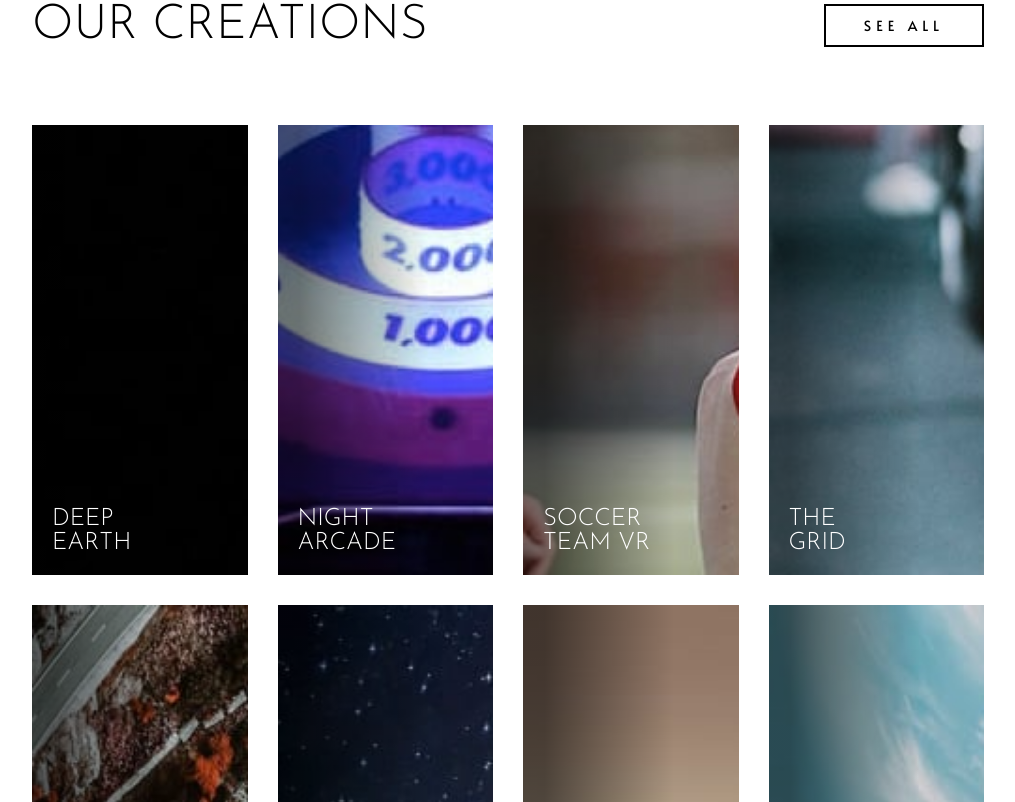
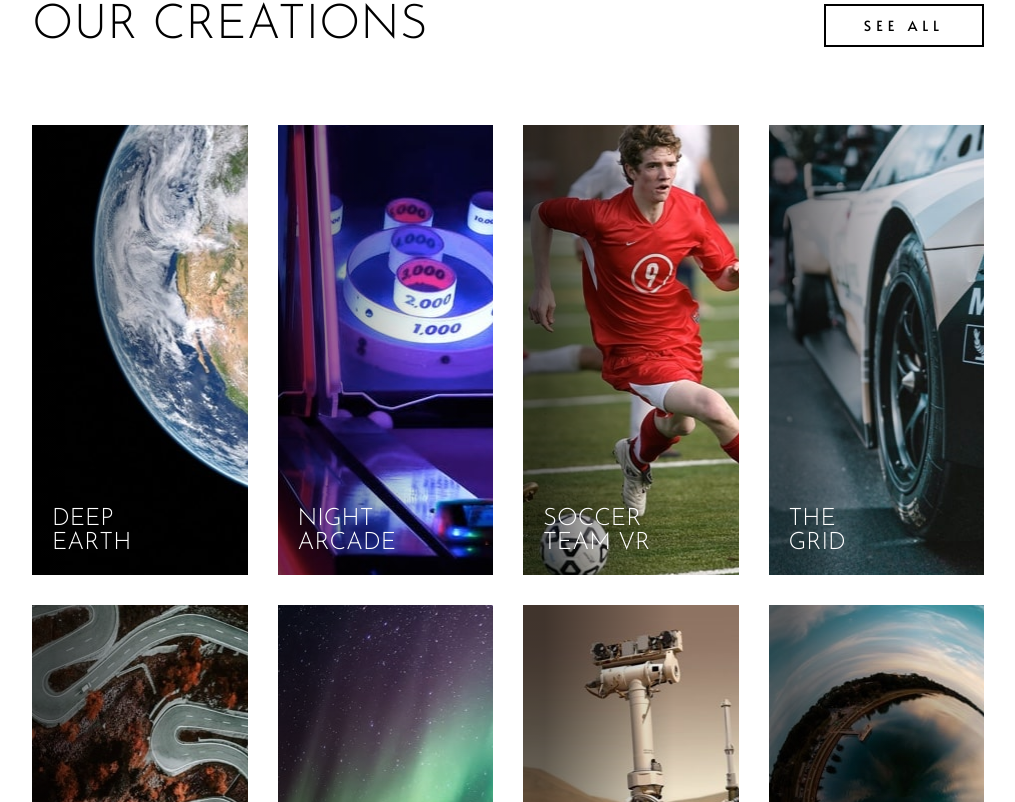
Before and after one commit to GracilianoOG/fem-loopstudios-landing-page, a React (Vite) app: page / in a window 1280 px wide. Shown: the part 1638-2440 px from the top of the page, without its empty margins (132-1147 px from the left). Built offline with nearby package versions, Linux system fonts and the light colour scheme.

Commit message:
Chance image on desktop

```diff
--- a/src/components/CreationCard/styles.ts
+++ b/src/components/CreationCard/styles.ts
@@ -2,12 +2,14 @@ import styled from "styled-components";
 import type { BackgroundImageType } from "./props";
 
 export const CardStyled = styled.div<{ $bgImage: BackgroundImageType }>`
+  --bg-image-url: url(${({ $bgImage }) => $bgImage[0]});
+
   background-image: linear-gradient(
       to right,
       rgba(0, 0, 0, 0.55) 10%,
       transparent 70%
     ),
-    url(${({ $bgImage }) => $bgImage[0]});
+    var(--bg-image-url);
   background-repeat: no-repeat;
   background-size: cover;
   height: 120px;
@@ -15,6 +17,7 @@ export const CardStyled = styled.div<{ $bgImage: BackgroundImageType }>`
   width: 100%;
 
   @media screen and (min-width: 992px) {
+    --bg-image-url: url(${({ $bgImage }) => $bgImage[1]});
     height: 450px;
   }
 `;
```
